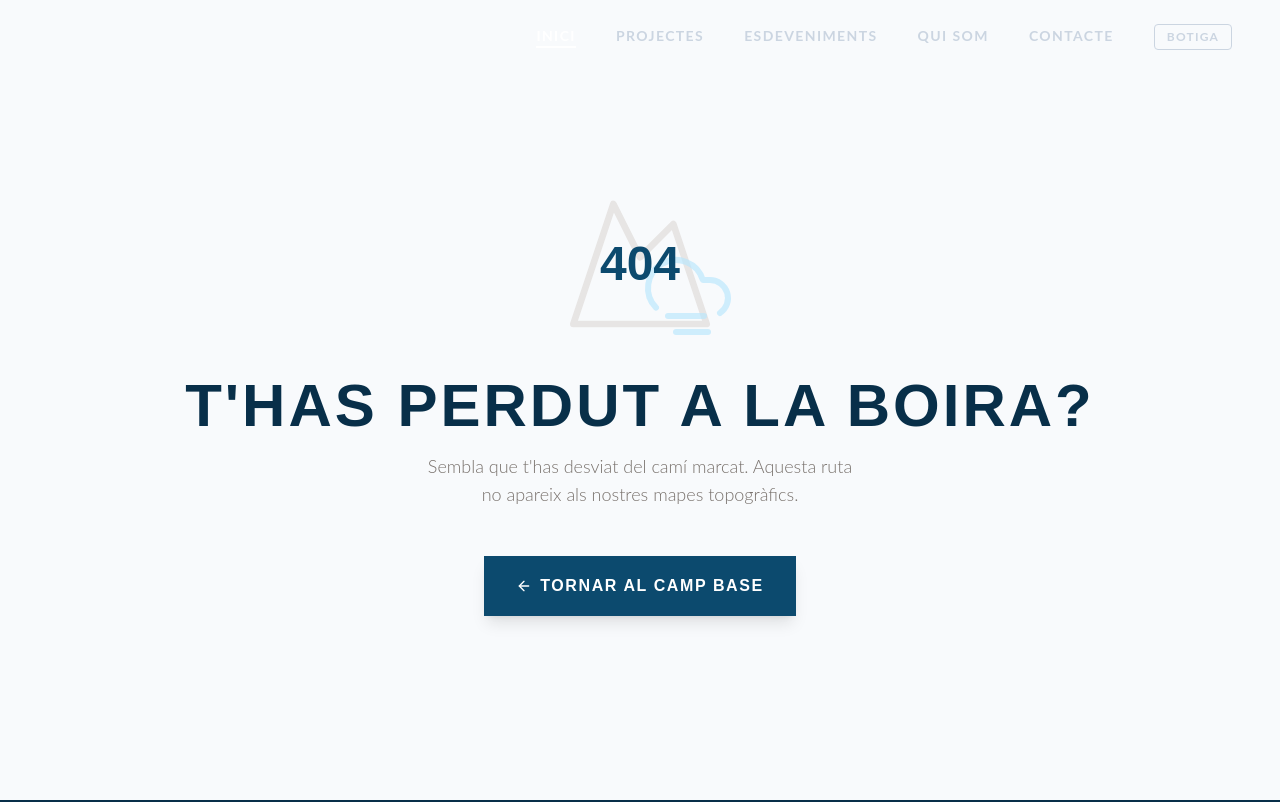
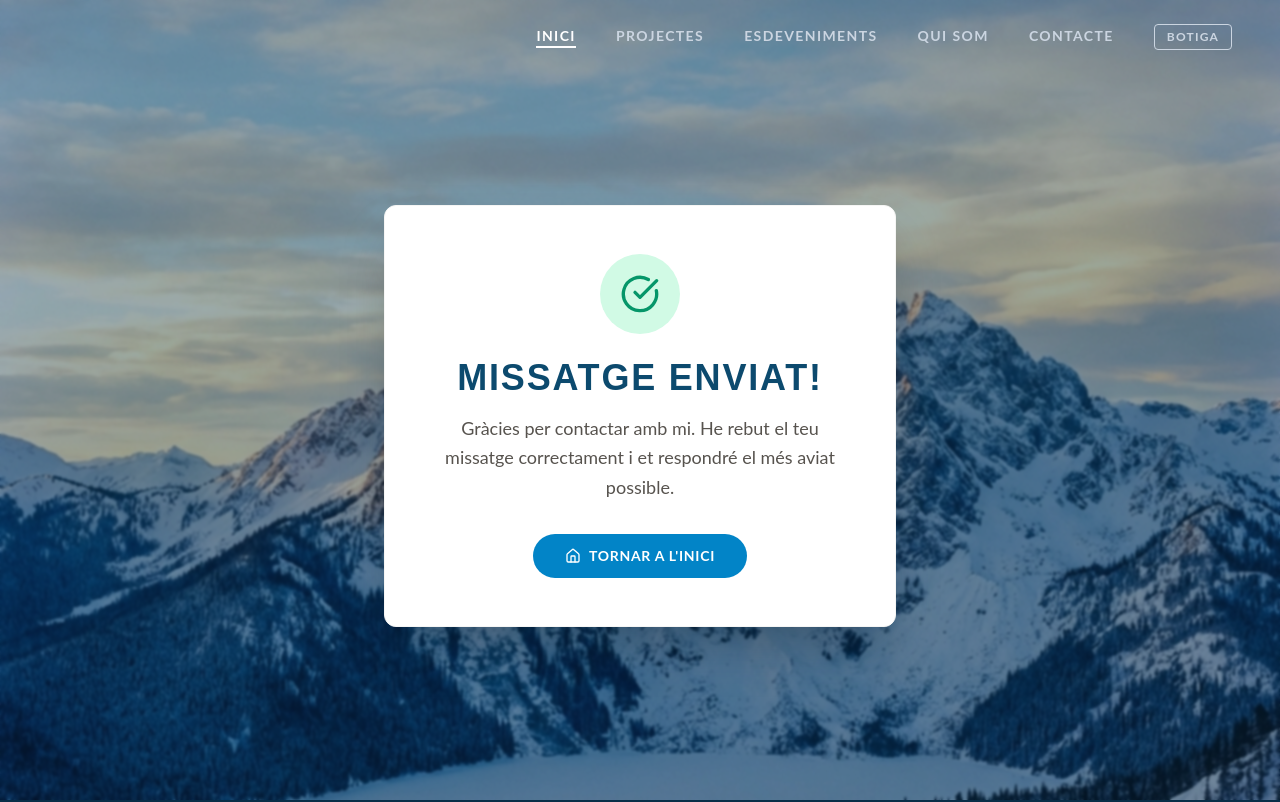
Before and after one commit to GuillemN/sensenord, a React (Vite) app: page /success in a window 1280 px wide. Shown: the top 802 px of the page. Built offline with nearby package versions, Linux system fonts and the light colour scheme.

Commit message:
correu contacte

```diff
--- a/index.html
+++ b/index.html
@@ -10,7 +10,7 @@
 
 <body>
   <div id="root"></div>
-  <form name="contact" netlify netlify-honeypot="bot-field" hidden>
+  <form name="contact" netlify netlify-honeypot="bot-field" action="/success" hidden>
     <input type="text" name="name" />
     <input type="email" name="email" />
     <textarea name="message"></textarea>
--- a/src/App.jsx
+++ b/src/App.jsx
@@ -7,6 +7,7 @@ import Home from './pages/Home';
 import ProjectDetail from './pages/ProjectDetail';
 import Contact from './pages/Contact';
 import About from './pages/About';
+import Success from './pages/Success';
 import NotFound from './pages/NotFound';
 
 const AnimatedRoutes = () => {
@@ -18,6 +19,7 @@ const AnimatedRoutes = () => {
         <Route path="/" element={<Home />} />
         <Route path="/project/:id" element={<ProjectDetail />} />
         <Route path="/contact" element={<Contact />} />
+        <Route path="/success" element={<Success />} />
         <Route path="/about" element={<About />} />
         <Route path="*" element={<NotFound />} />
       </Routes>
--- a/src/pages/Contact.jsx
+++ b/src/pages/Contact.jsx
@@ -70,6 +70,7 @@ const Contact = () => {
                             name="contact"
                             method="POST"
                             data-netlify="true"
+                            action="/success"
                             className="space-y-6"
                         >
                             <input type="hidden" name="form-name" value="contact" />
--- /dev/null
+++ b/src/pages/Success.jsx
@@ -0,0 +1,47 @@
+import React from 'react';
+import { motion } from 'framer-motion';
+import { CheckCircle, Home } from 'lucide-react';
+import { Link } from 'react-router-dom';
+
+const Success = () => {
+    return (
+        <motion.div
+            initial={{ opacity: 0 }}
+            animate={{ opacity: 1 }}
+            exit={{ opacity: 0 }}
+            transition={{ duration: 0.5 }}
+            className="min-h-screen relative flex items-center justify-center pt-20 pb-12 px-6"
+        >
+            {/* Background Image */}
+            <div className="absolute inset-0 z-0">
+                <img
+                    src="/mountains.png"
+                    alt="Muntanya de fons"
+                    className="w-full h-full object-cover"
+                />
+                <div className="absolute inset-0 bg-alpine-950/40 backdrop-blur-[1px]"></div>
+            </div>
+
+            <div className="relative z-10 max-w-lg w-full bg-white p-8 md:p-12 rounded-xl shadow-2xl border border-stone-100 text-center">
+                <div className="mx-auto bg-emerald-100 w-20 h-20 rounded-full flex items-center justify-center mb-6 text-emerald-600">
+                    <CheckCircle className="w-10 h-10" />
+                </div>
+
+                <h1 className="text-3xl md:text-4xl font-display font-bold text-alpine-900 uppercase mb-4">Missatge Enviat!</h1>
+
+                <p className="text-stone-600 text-lg mb-8 leading-relaxed">
+                    Gràcies per contactar amb mi. He rebut el teu missatge correctament i et respondré el més aviat possible.
+                </p>
+
+                <Link
+                    to="/"
+                    className="inline-flex items-center gap-2 bg-alpine-600 text-white font-bold py-3 px-8 rounded-full hover:bg-alpine-800 transition-colors uppercase tracking-wider text-sm"
+                >
+                    <Home className="w-4 h-4" /> Tornar a l'inici
+                </Link>
+            </div>
+        </motion.div>
+    );
+};
+
+export default Success;
```
